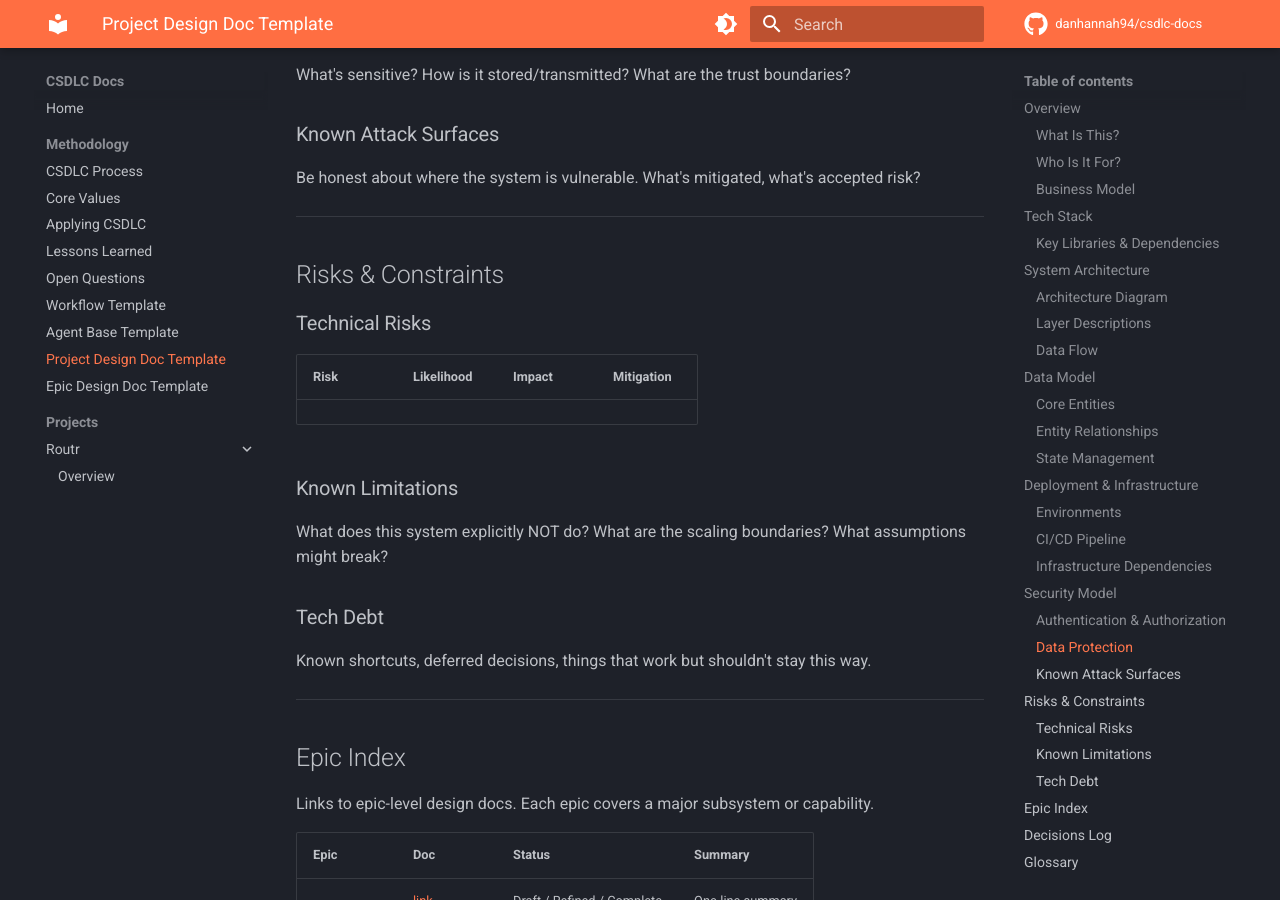
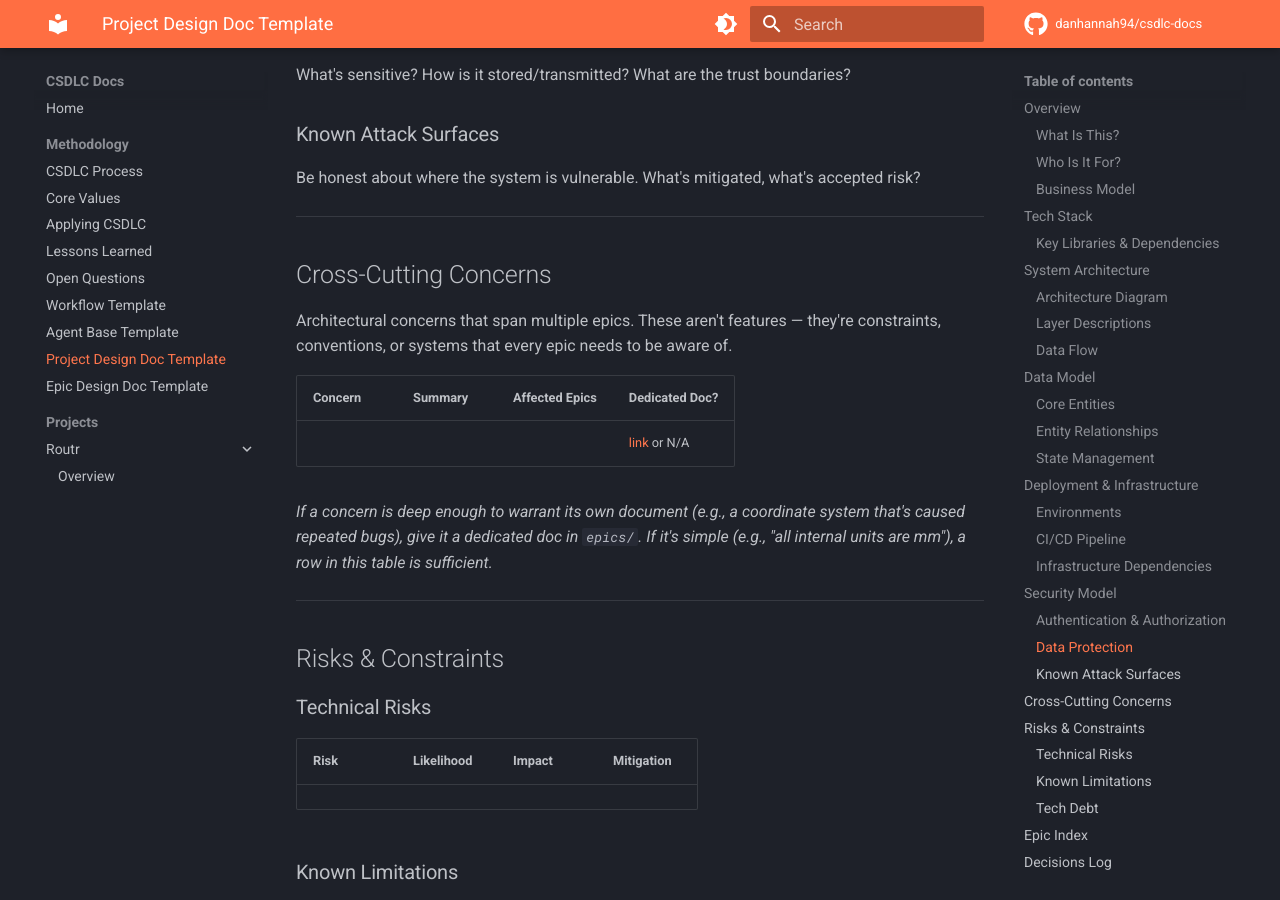
Before and after one commit to danhannah94/csdlc-docs, an MkDocs documentation site: the page built from docs/methodology/project-design-template.md, in a window 1280 px wide and 900 px high, scrolled down 3171 px. Built offline with MkDocs 1.6.1 and Material for MkDocs 9.7.7, drawn with Linux system fonts in a browser that asks for light colours; comment, search, counter and statistics services are not loaded.

Commit message:
docs: add cross-cutting concerns section, remove epic retro (lives in memory/)

```diff
--- a/docs/methodology/project-design-template.md
+++ b/docs/methodology/project-design-template.md
@@ -117,6 +117,18 @@ Be honest about where the system is vulnerable. What's mitigated, what's accepte
 
 ---
 
+## Cross-Cutting Concerns
+
+Architectural concerns that span multiple epics. These aren't features — they're constraints, conventions, or systems that every epic needs to be aware of.
+
+| Concern | Summary | Affected Epics | Dedicated Doc? |
+|---------|---------|---------------|----------------|
+| | | | [link](epics/concern-name.md) or N/A |
+
+*If a concern is deep enough to warrant its own document (e.g., a coordinate system that's caused repeated bugs), give it a dedicated doc in `epics/`. If it's simple (e.g., "all internal units are mm"), a row in this table is sufficient.*
+
+---
+
 ## Risks & Constraints
 
 ### Technical Risks
```
Also changed, not shown: docs/methodology/epic-design-template.md (+0 -6 lines).
